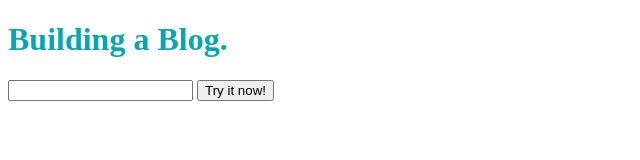
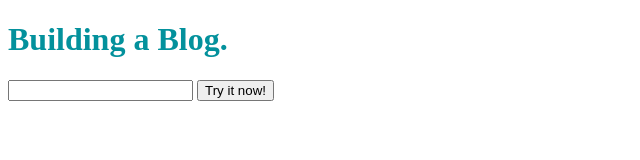
Before and after one commit to SantiagoValadez/Sesion01, a plain HTML site: page index.html in a window 1280 px wide. Shown: the full height of the page, 0-640 px from the left. Drawn offline with Linux system fonts and the light colour scheme; files whose address does not match are found by name.

Commit message:
Actualizacion de colores para el h1 de la pagina web

```diff
--- a/estilos.css
+++ b/estilos.css
@@ -1,3 +1,3 @@
 h1 {
-    color: #07a7b2;
+    color: #03919c;
 }
```
